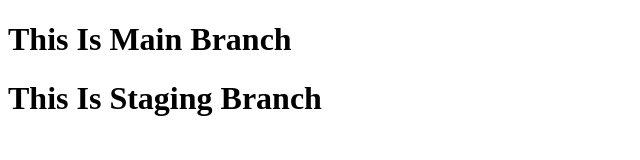
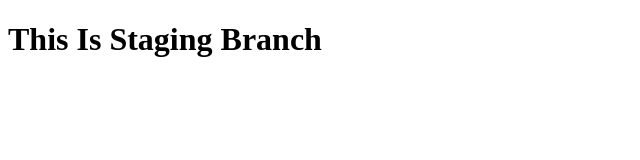
Before and after one commit to Thamizh51/Branch, a plain HTML site: page index.html in a window 1280 px wide. Shown: the whole page, without its empty margins (0-640 px from the left). Drawn offline with Linux system fonts and the light colour scheme.

Commit message:
file changed

```diff
--- a/index.html
+++ b/index.html
@@ -6,7 +6,7 @@
     <title>Document</title>
 </head>
 <body>
-    <h1>This Is Main Branch</h1>
+
     <h1>This Is Staging Branch</h1>
 </body>
 </html>
```
